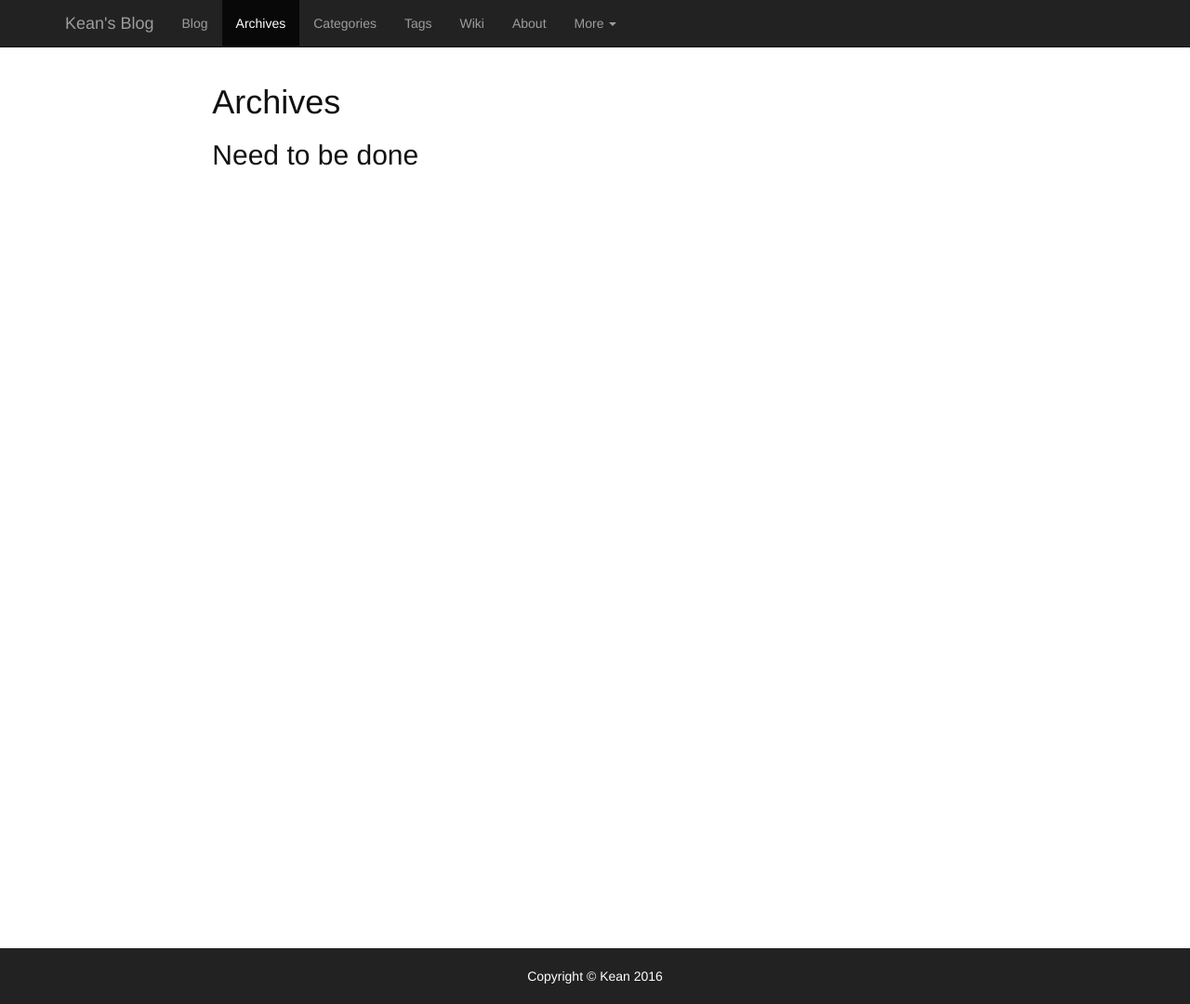
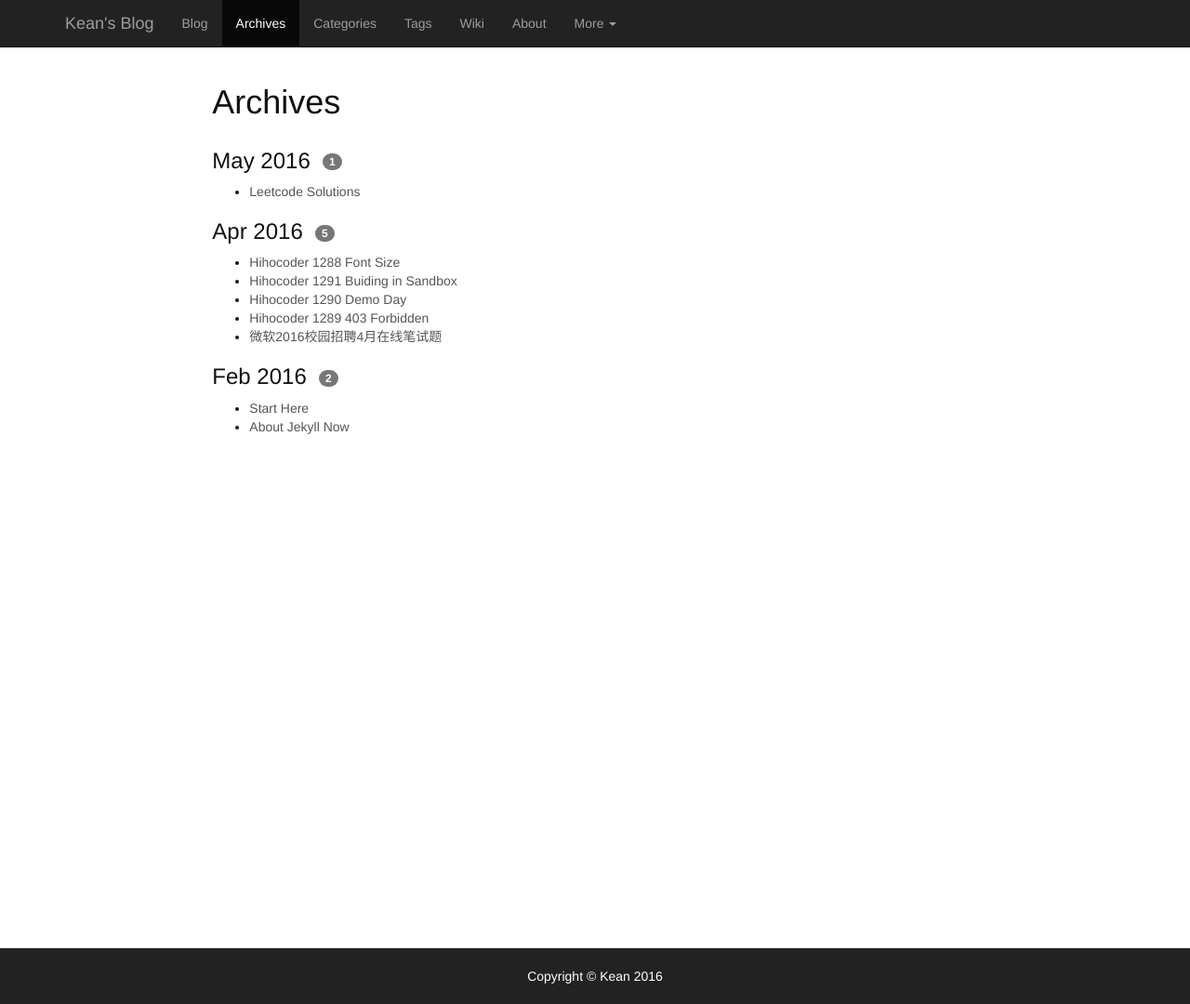
Before and after one commit to imkean/imkean.github.io, a Jekyll site: the page built from pages/archives.html, in a window 1280 px wide and 1080 px high. Shown: the whole window at 93% size. Built offline with Jekyll 4.4.1, drawn with Linux system fonts in a browser that asks for light colours; comment, search, counter and statistics services are not loaded.

Commit message:
dealing with archives page

```diff
--- a/_data/archives_data.yml
+++ /dev/null
@@ -1,12 +0,0 @@
-- name: February 2016
-  articles:
-    - title: Start Here
-      url: /Start-Here/
-
-    - title: About Jekyll Now
-      url: /About-Jekyll-Now/
-
-- name: April 2016
-  articles:
-    - title: 微软2016校园招聘4月在线笔试题
-      url: /2016_microsoft_exam/
--- /dev/null
+++ b/pages/archives.html
@@ -0,0 +1,49 @@
+---
+layout: page
+title: Archives
+permalink: /archives/
+navbar_focus: archives
+---
+
+
+
+<div class="archive-title" >
+  <div class="archiveslist archive-float clearfix">
+    {% assign count = 1 %}
+    {% assign is_first = true %}
+    {% for post in site.posts  %}
+      {% capture this_date_str %}{{ post.date | date: "%Y-%m" }}{% endcapture %}
+      {% capture next_date_str %}{{ post.previous.date | date: "%Y-%m" }}{% endcapture %}
+      {% if this_date_str != next_date_str%}
+        {% assign is_first = false %}
+          <h3 id="archives-{{this_date_str}}">
+              {{ post.date | date: "%b %Y"}}&nbsp;&nbsp;<span class="badge">{{ count }}</span>
+          </h3>
+          <p id="panel-{{this_date_str}}">
+            <ul>
+              {%for text in site.posts %}
+                {% capture text_date %}{{ text.date | date: "%Y-%m" }}{% endcapture %}
+                {% if text_date ==  this_date_str%}
+                  <li>
+                    <a href="{{site.baseurl}}{{text.url}}">{{text.title}} </a>
+                  </li>
+                {% endif %}
+              {% endfor%}
+            </ul>
+          </p>
+          {% assign count = 1 %}
+      {% else %}
+        {% assign count = count | plus: 1 %}
+      {% endif %}
+    {% endfor %}
+    </div>
+  </div>
+</div>
+
+
+
+<br/>
+<br/>
+<div style="padding-bottom: 60px;">
+  {% include duoshuo.html %}
+</div>
--- a/pages/archives.md
+++ /dev/null
@@ -1,15 +0,0 @@
----
-layout: page
-title: Archives
-permalink: /archives/
-navbar_focus: archives
----
-
-
-
-## Need to be done
-
-
-
-
-{% include duoshuo.html %}
--- a/pages/tags.html
+++ b/pages/tags.html
@@ -33,6 +33,8 @@ navbar_focus: tags
     {% endfor %}
   </div>
 </div>
+<br/>
+<br/>
 <div style="padding-bottom: 60px;">
   {% include duoshuo.html %}
 </div>
```
Also changed, not shown: pages/about.md (+4 -4 lines), pages/categories.html (+5 -5 lines).
